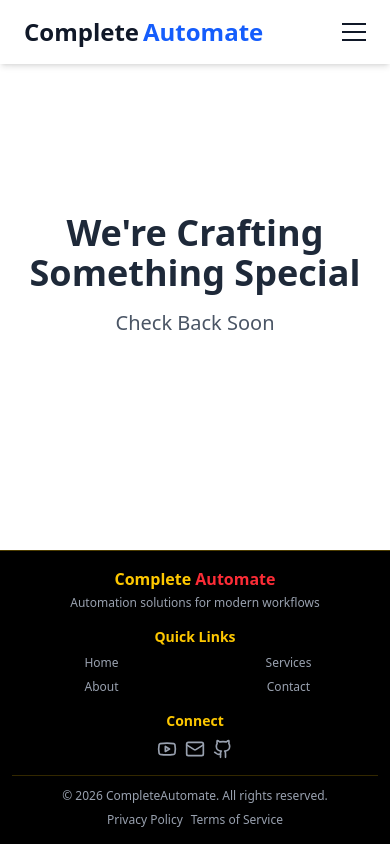
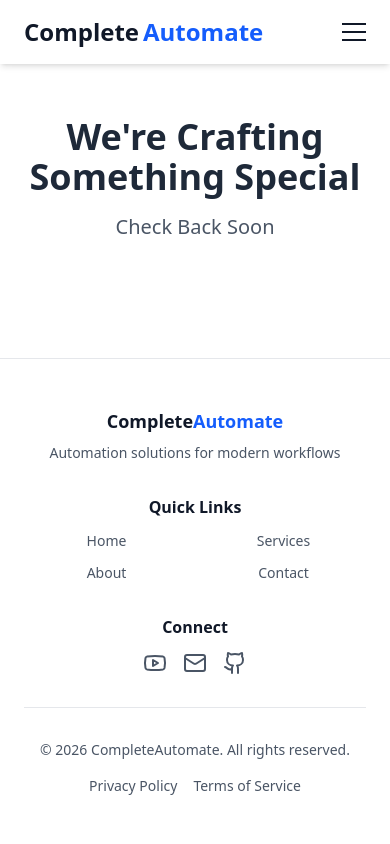
Before and after one commit to vimalmenon/completeautomate.github.io, a Next.js app: page / in a window 390 px wide. Built offline with nearby package versions, Linux system fonts and the light colour scheme.

Commit message:
style: update Footer component styles for improved aesthetics and responsiveness

```diff
--- a/src/common/Footer/Footer.component.tsx
+++ b/src/common/Footer/Footer.component.tsx
@@ -4,74 +4,74 @@ import { Youtube, Mail, Github } from 'lucide-react';
 
 export const Footer: React.FC = () => {
     return (
-        <footer className="bg-black text-yellow-400 border-t border-yellow-400/30 mt-auto">
-            <div className="container mx-auto px-3 py-4 sm:px-4 sm:py-8">
+        <footer className="bg-white border-t border-gray-200 mt-auto">
+            <div className="max-w-7xl mx-auto px-6 py-12">
                 {/* Main Footer Content */}
-                <div className="grid grid-cols-1 md:grid-cols-3 gap-4 sm:gap-8 mb-4 sm:mb-8">
+                <div className="grid grid-cols-1 md:grid-cols-3 gap-8 mb-8">
                     {/* Brand Section */}
                     <div className="text-center md:text-left">
-                        <h3 className="text-base sm:text-lg font-bold mb-1 sm:mb-2">
-                            <span className="text-yellow-400">Complete</span>
-                            <span className="text-red-500"> Automate</span>
+                        <h3 className="text-lg font-bold mb-2">
+                            <span className="text-gray-900">Complete</span>
+                            <span className="text-blue-600">Automate</span>
                         </h3>
-                        <p className="text-xs sm:text-sm text-gray-400">
+                        <p className="text-sm text-gray-600">
                             Automation solutions for modern workflows
                         </p>
                     </div>
 
                     {/* Links Section */}
                     <div className="text-center">
-                        <h4 className="font-semibold mb-2 sm:mb-3 text-sm sm:text-base text-yellow-400">Quick Links</h4>
-                        <div className="grid grid-cols-2 gap-2 sm:gap-3 text-xs sm:text-sm">
-                            <a href="/" className="text-gray-400 hover:text-yellow-400 transition">Home</a>
-                            <a href="/services" className="text-gray-400 hover:text-yellow-400 transition">Services</a>
-                            <a href="/about" className="text-gray-400 hover:text-yellow-400 transition">About</a>
-                            <a href="/contact" className="text-gray-400 hover:text-yellow-400 transition">Contact</a>
+                        <h4 className="font-semibold mb-3 text-base text-gray-900">Quick Links</h4>
+                        <div className="grid grid-cols-2 gap-3 text-sm">
+                            <a href="/" className="text-gray-600 hover:text-blue-600 transition-colors">Home</a>
+                            <a href="/services" className="text-gray-600 hover:text-blue-600 transition-colors">Services</a>
+                            <a href="/about" className="text-gray-600 hover:text-blue-600 transition-colors">About</a>
+                            <a href="/contact" className="text-gray-600 hover:text-blue-600 transition-colors">Contact</a>
                         </div>
                     </div>
 
                     {/* Social Links Section */}
                     <div className="text-center md:text-right">
-                        <h4 className="font-semibold mb-2 sm:mb-3 text-sm sm:text-base text-yellow-400">Connect</h4>
-                        <div className="flex justify-center md:justify-end gap-2 sm:gap-4">
+                        <h4 className="font-semibold mb-3 text-base text-gray-900">Connect</h4>
+                        <div className="flex justify-center md:justify-end gap-4">
                             <a
                                 href="https://www.youtube.com/channel/@real_vimal_menon"
                                 target="_blank"
                                 rel="noopener noreferrer"
-                                className="text-gray-400 hover:text-red-500 transition"
+                                className="text-gray-600 hover:text-blue-600 transition-colors"
                                 aria-label="YouTube"
                             >
-                                <Youtube size={20} className="sm:w-6 sm:h-6" />
+                                <Youtube size={24} />
                             </a>
                             <a
                                 href="mailto:contact@completeautomate.com"
-                                className="text-gray-400 hover:text-yellow-400 transition"
+                                className="text-gray-600 hover:text-blue-600 transition-colors"
                                 aria-label="Email"
                             >
-                                <Mail size={20} className="sm:w-6 sm:h-6" />
+                                <Mail size={24} />
                             </a>
                             <a
                                 href="https://github.com"
                                 target="_blank"
                                 rel="noopener noreferrer"
-                                className="text-gray-400 hover:text-yellow-400 transition"
+                                className="text-gray-600 hover:text-blue-600 transition-colors"
                                 aria-label="GitHub"
                             >
-                                <Github size={20} className="sm:w-6 sm:h-6" />
+                                <Github size={24} />
                             </a>
                         </div>
                     </div>
                 </div>
 
                 {/* Divider */}
-                <div className="border-t border-yellow-400/20 my-3 sm:my-6"></div>
+                <div className="border-t border-gray-200 my-8"></div>
 
                 {/* Bottom Footer */}
-                <div className="flex flex-col md:flex-row justify-between items-center text-xs sm:text-sm text-gray-400 gap-2">
+                <div className="flex flex-col md:flex-row justify-between items-center text-sm text-gray-600 gap-4">
                     <div>&copy; {new Date().getFullYear()} CompleteAutomate. All rights reserved.</div>
-                    <div className="flex gap-2 sm:gap-4 flex-wrap justify-center">
-                        <a href="#privacy" className="hover:text-yellow-400 transition">Privacy Policy</a>
-                        <a href="#terms" className="hover:text-yellow-400 transition">Terms of Service</a>
+                    <div className="flex gap-4 flex-wrap justify-center">
+                        <a href="#privacy" className="hover:text-blue-600 transition-colors">Privacy Policy</a>
+                        <a href="#terms" className="hover:text-blue-600 transition-colors">Terms of Service</a>
                     </div>
                 </div>
             </div>
```
